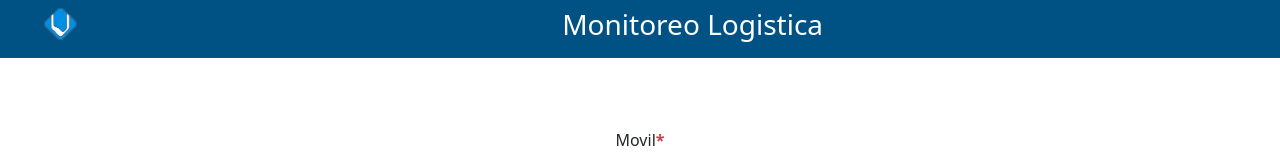
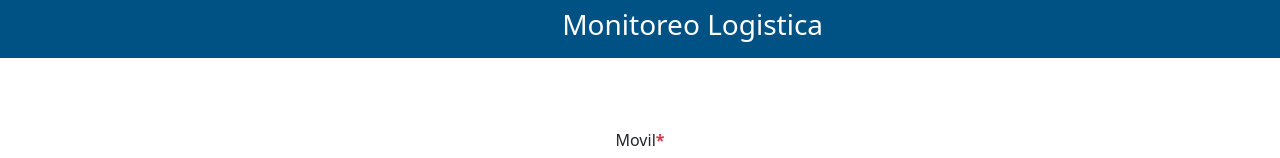
Before and after one commit to AlbertV99/app-monitoreo-chofer, a React (Vite) app: page / in a window 1280 px wide. Shown: the top 158 px of the page. Built offline with nearby package versions, Linux system fonts and the light colour scheme; no server answers.

Commit message:
Actualizacion sin logo para reubicacion proxima

```diff
--- a/src/components/cabeceraLogo.jsx
+++ b/src/components/cabeceraLogo.jsx
@@ -24,7 +24,7 @@ const CabeceraLogo = (props) => {
         <Container fluid style={{padding:"0px",justifyContent: "center",backgroundColor:'white'}} >
             <Row style={{width:"100%",justifyContent:"center",backgroundColor:"#005285",padding:"8px"}} id="opciones">
                 <Col xs={1} >
-                    <img src={LogoValurq} style={{height:'2em'}} />
+                    {/*<img src={LogoValurq} style={{height:'2em'}} />*/}
                 </Col>
                 <Col xs={11} >
                     <h3 style={{color:"white"}}>Monitoreo Logistica</h3>
```
